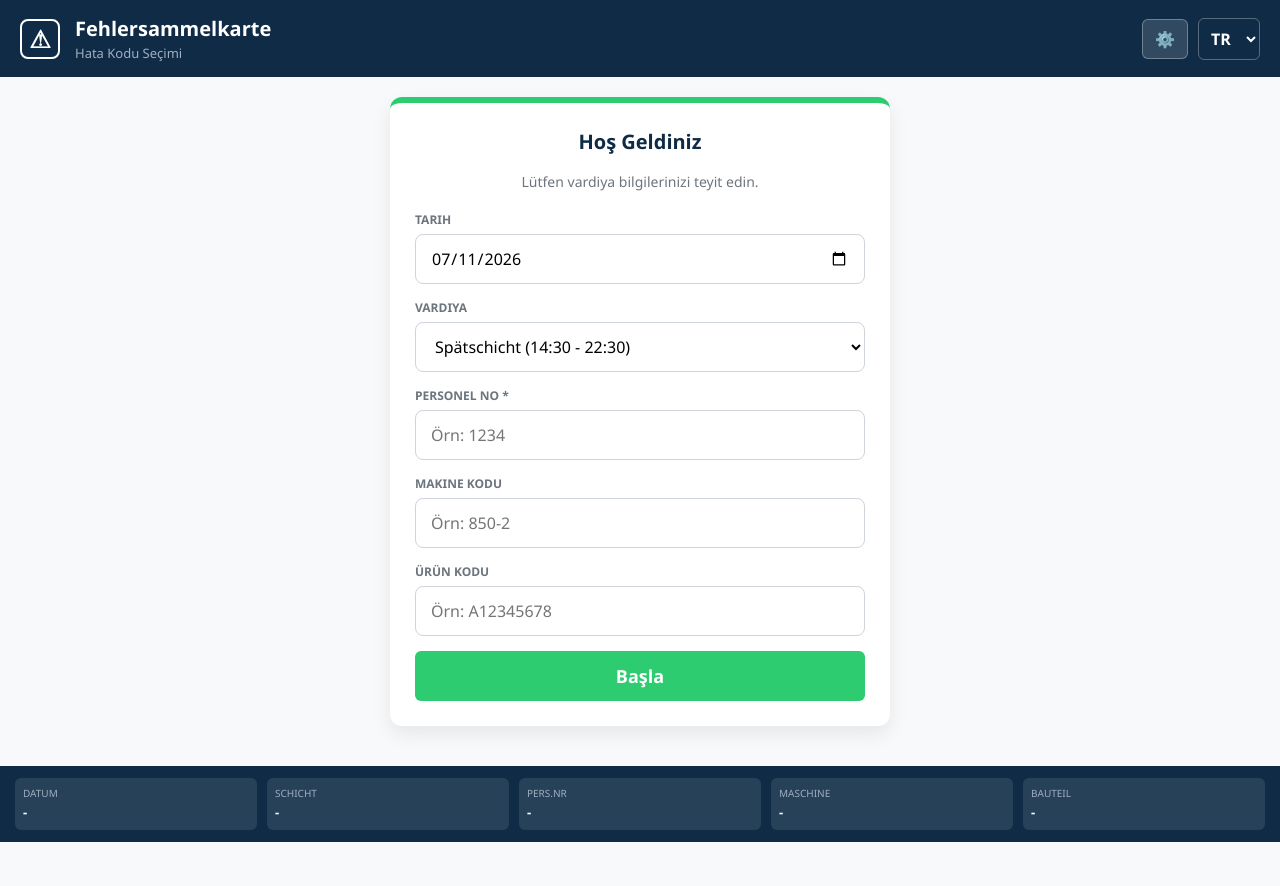
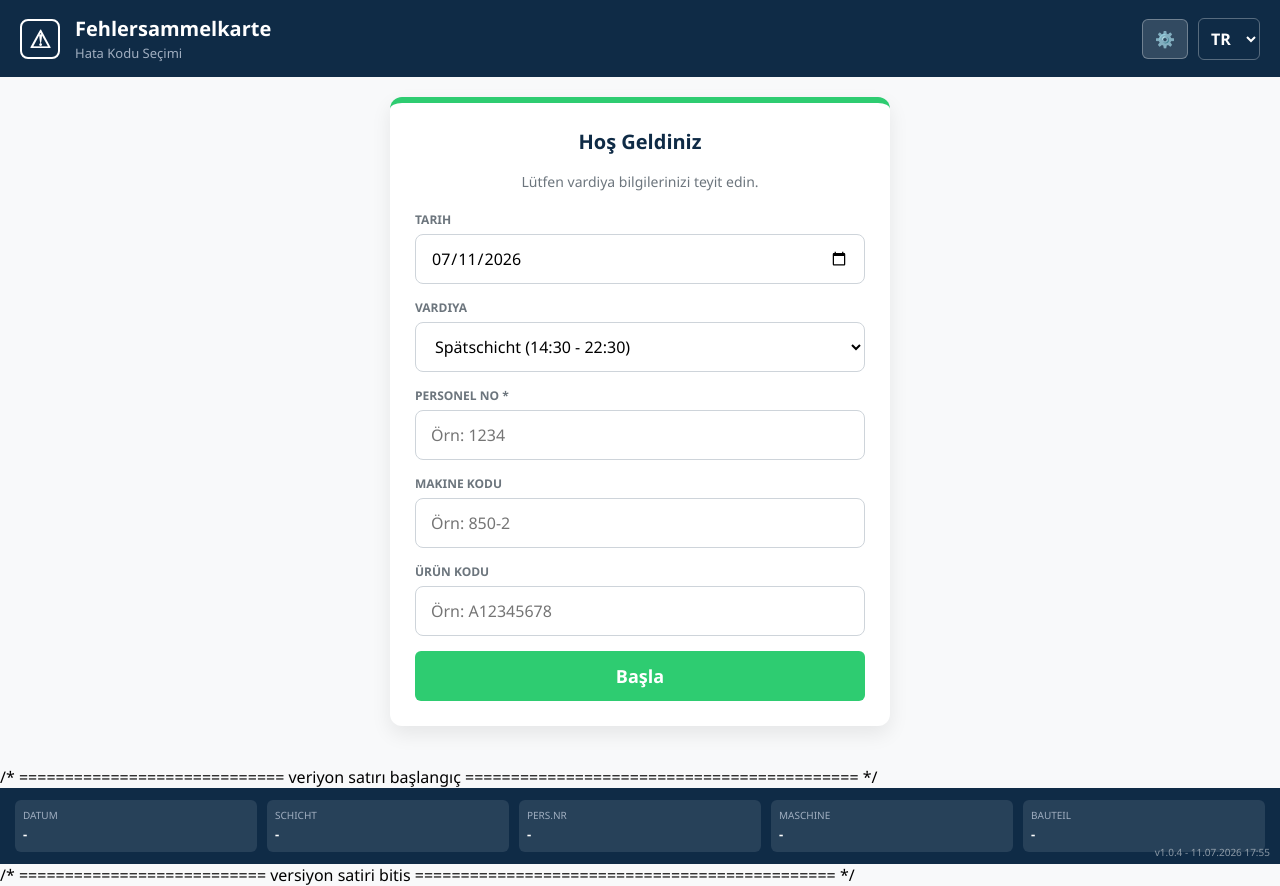
Before and after one commit to Fx10line/BbpFehlerKart, a plain HTML site: page index.html in a window 1280 px wide. Before the commit the page ends 842 px from the top, so only its background shows below. Drawn offline with Linux system fonts and the light colour scheme.

Commit message:
Revise footer layout and add version information
Updated footer to include version tag and modified layout.

```diff
--- a/index.html
+++ b/index.html
@@ -168,13 +168,19 @@
         </div>
     </div>
 
-    <footer>
+    /* ============================= veriyon satırı başlangıç =========================================== */
+ <footer style="position: relative;">
     <div class="footer-item"><div class="f-text"><span id="lbl_foot_date">Datum</span><strong id="val_date">-</strong></div></div>
     <div class="footer-item"><div class="f-text"><span id="lbl_foot_shift">Schicht</span><strong id="val_shift">-</strong></div></div>
     <div class="footer-item"><div class="f-text"><span id="lbl_foot_pers">Pers.nr</span><strong id="val_pers">-</strong></div></div>
     <div class="footer-item"><div class="f-text"><span id="lbl_foot_mac">Maschine</span><strong id="val_mac">-</strong></div></div>
     <div class="footer-item"><div class="f-text"><span id="lbl_foot_bau">Bauteil</span><strong id="val_bau">-</strong></div></div>
+
+    <div id="version-tag" style="position: absolute; bottom: 5px; right: 10px; font-size: 10px; color: rgba(255,255,255,0.5);">
+        v1.0.4 - Yükleniyor...
+    </div>
 </footer>
+/* =========================== versiyon satiri bitis ============================================== */
 
     <div class="modal-overlay" id="confirmModal">
         <div class="modal-content">
@@ -340,7 +346,16 @@
             document.getElementById('inp_maschine').value = localStorage.getItem('savedMaschine') || "";
             document.getElementById('inp_bauteilnr').value = localStorage.getItem('savedBauteilnr') || "";
 
+            // window.onload fonksiyonunun en altına ekle
+            let lastModified = new Date(document.lastModified);
+            let formattedDate = lastModified.toLocaleDateString('tr-TR') + " " +
+                    lastModified.toLocaleTimeString('tr-TR', {hour: '2-digit', minute:'2-digit'});
+            document.getElementById('version-tag').innerText = "v1.0.4 - " + formattedDate;
+
+
             showSetup();
+
+
         };
 
         function showSetup() {
@@ -484,6 +499,7 @@
             closeModal();
             goBack();
         }
+
 // ========================================================================= //
 // 🔺 MODÜL 4 BİTİŞ 🔺                                                       //
 // ========================================================================= //
```
Lines whose indentation alone changed are shown as unchanged.
